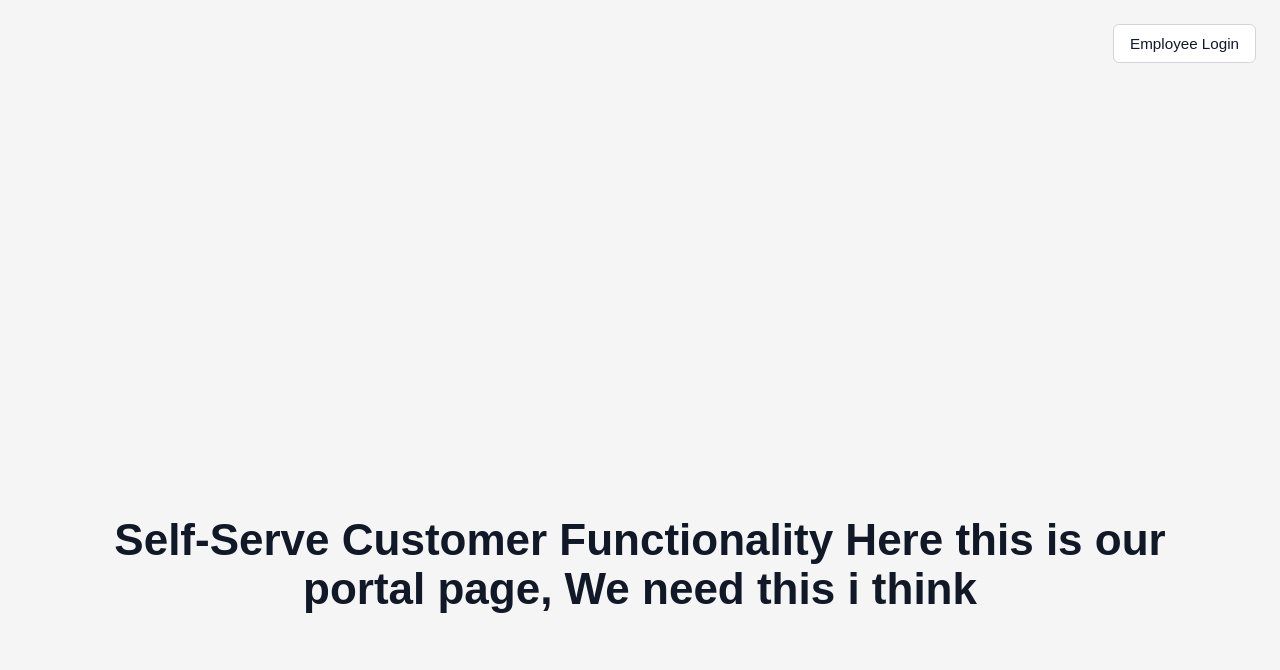
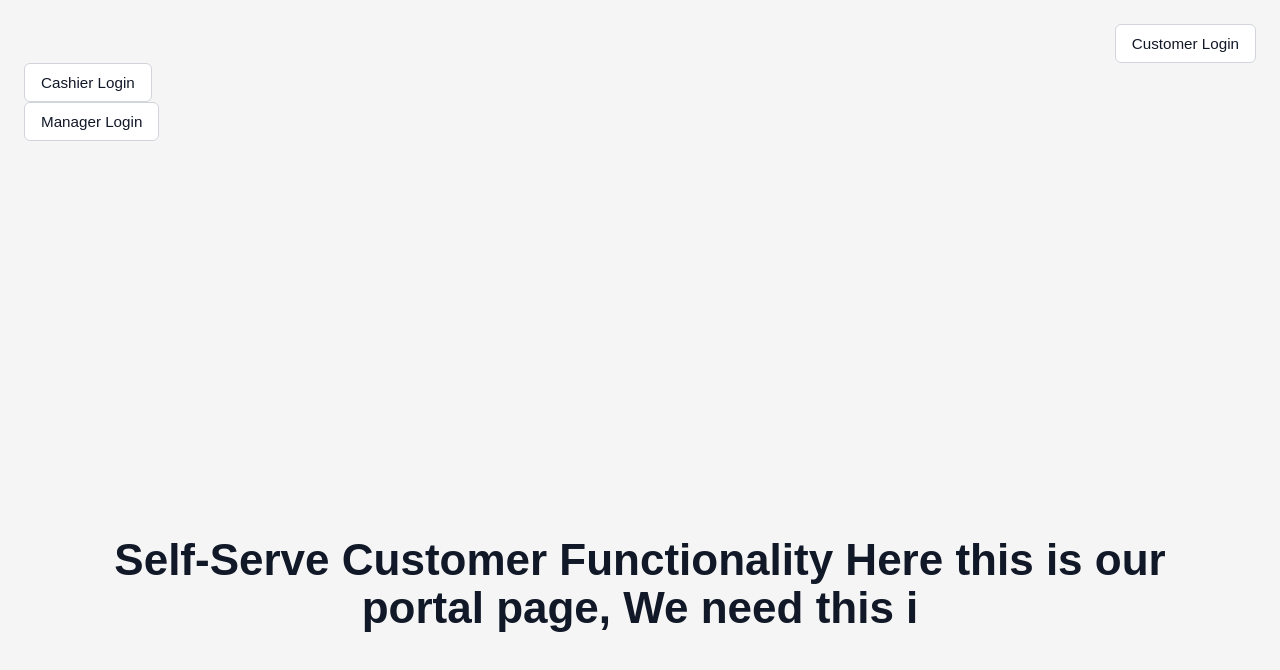
Before and after one commit to Ezra-Kuba/Project3Team74, a Next.js app: page / in a window 1280 px wide. Shown: the top 670 px of the page. Built offline with nearby package versions, Linux system fonts and the light colour scheme.

Commit message:
Added buttons (unformatted) for manager and customer login

```diff
--- a/app/page.js
+++ b/app/page.js
@@ -5,13 +5,23 @@ export default function Home() {
     <main className="menu-page">
       <header className="menu-header">
         <Link className="employee-login" href="/login">
-          Employee Login
+          Customer Login
+        </Link>
+      </header>
+      <header>
+        <Link className="employee-login" href="/login">
+          Cashier Login
+        </Link>
+      </header>
+      <header>
+        <Link className="employee-login" href="/login">
+          Manager Login
         </Link>
       </header>
 
       <section className="menu-hero" aria-labelledby="menu-title">
         <p className="menu-label"></p>
-        <h1 id="menu-title">Self-Serve Customer Functionality Here this is our portal page, We need this i think</h1>
+        <h1 id="menu-title">Self-Serve Customer Functionality Here this is our portal page, We need this i</h1>
       </section>
     </main>
   );
```
